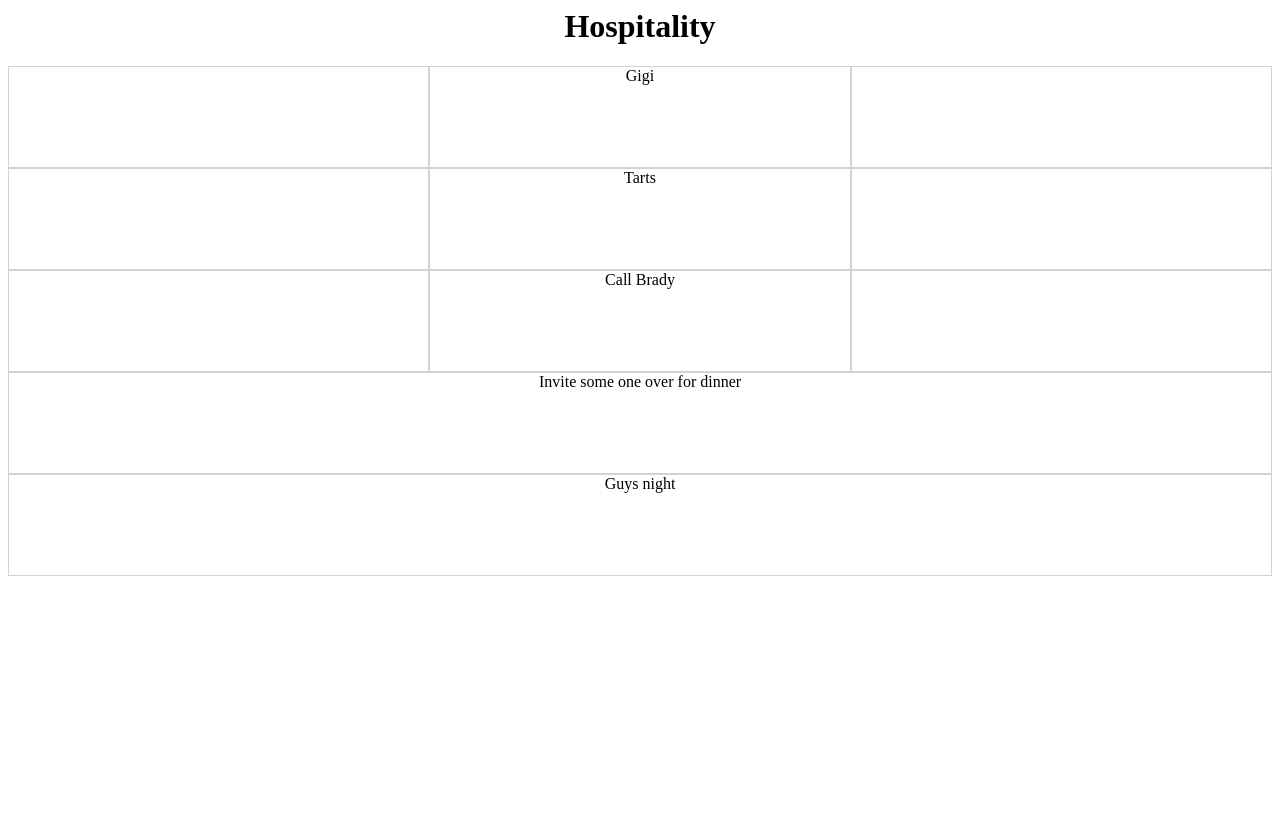
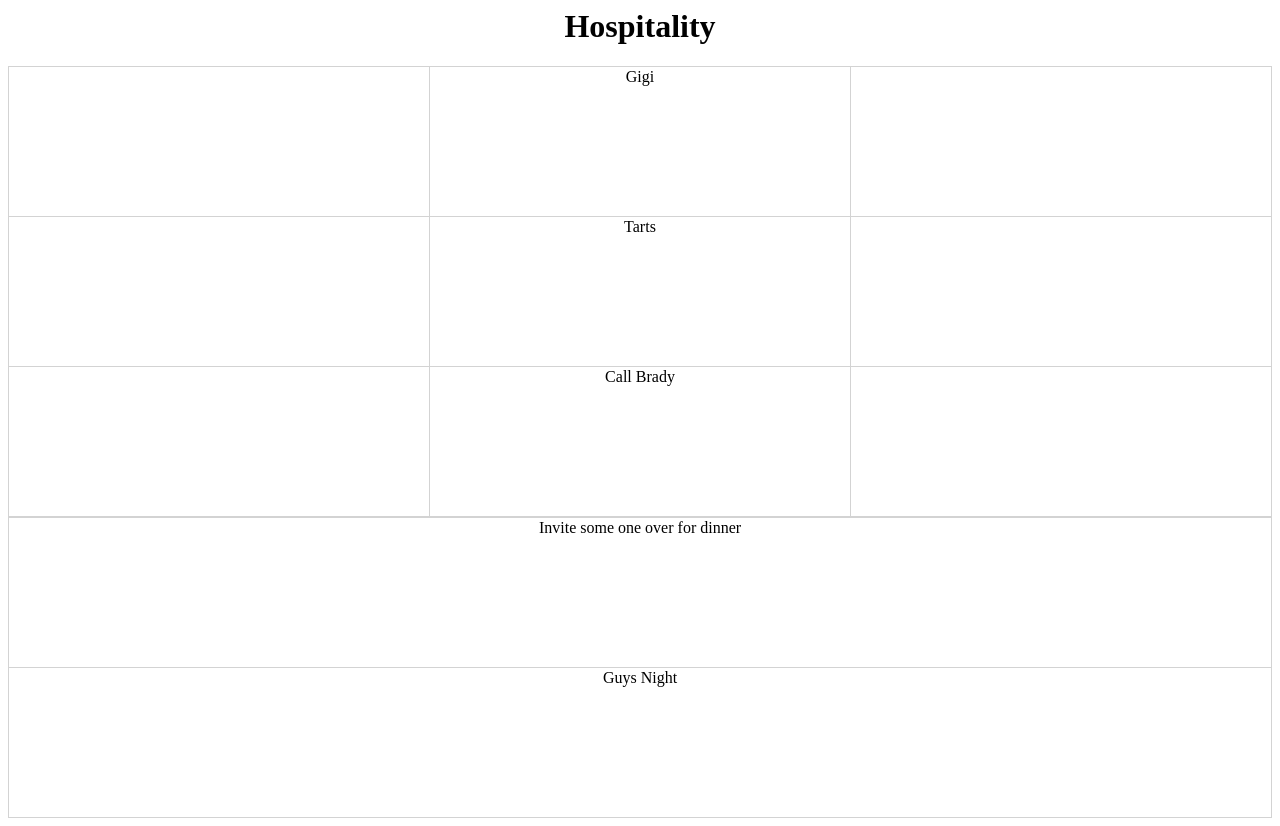
Before and after one commit to Narcolapser/bullet_journaling, a Flask app: page /hospitality in a window 1280 px wide. Before the commit the page ends 576 px from the top, so only its background shows below. Run offline with Flask 2, Linux system fonts and the light colour scheme.

Commit message:
Updating to be pdf friendly.
I can't use flexbox with my pdf render, so I am going to have to convert
everything to use tables.

```diff
--- a/templates/body_fat.html
+++ b/templates/body_fat.html
@@ -9,7 +9,7 @@
         </tr>
         {% for month in months %}
         <tr>
-            <td style="border:1px solid black; height:70px">{{month}}</td>
+            <td style="border:1px solid black; height:60px">{{month}}</td>
             <td style="border:1px solid black;"></td>
             <td style="border:1px solid black;"></td>
             <td style="border:1px solid black;"></td>
--- a/templates/goals.html
+++ b/templates/goals.html
@@ -3,7 +3,7 @@
     <center><h2>{{subtitle}}<h1></center>
     <ul style="list-style-type:none;">
     {% for goal in goals %}
-        <li style="font-size: 25px"><input style="width: 25px; height: 25px" type="checkbox">{{goal}}</input></li>
+        <li style="font-size: 25px">☐ {{goal}}</input></li>
     {% endfor %}
     </ul>
 </html>
--- a/templates/hospitality.html
+++ b/templates/hospitality.html
@@ -1,26 +1,33 @@
 <html>
+    <style>
+    td {border: 1px solid lightgray;
+        width: 33%;
+        vertical-align: top;}
+    </style>
     <center><h1>Hospitality</h1></center>
-    <div style="display: flex; flex-direction: column; width: 100%">
-        <div style="display: flex; flex-drection: row; flex-grow: 1" >
-            <div style="flex: 1; height:100px; border: 1px solid lightgray"></div>
-            <div style="flex: 1; height:100px; border: 1px solid lightgray"><center>Gigi</center></div>
-            <div style="flex: 1; height:100px; border: 1px solid lightgray"></div>
-        </div>
-        <div style="display: flex; flex-drection: row; flex-grow: 1" >
-            <div style="flex: 1; height:100px; border: 1px solid lightgray"></div>
-            <div style="flex: 1; height:100px; border: 1px solid lightgray"><center>Tarts</center></div>
-            <div style="flex: 1; height:100px; border: 1px solid lightgray"></div>
-        </div>
-        <div style="display: flex; flex-drection: row; flex-grow: 1" >
-            <div style="flex: 1; height:100px; border: 1px solid lightgray"></div>
-            <div style="flex: 1; height:100px; border: 1px solid lightgray"><center>Call Brady</center></div>
-            <div style="flex: 1; height:100px; border: 1px solid lightgray"></div>
-        </div>
-        <div style="display: flex; flex-drection: row; flex-grow: 1" >
-            <div style="flex-grow: 1; height:100px; border: 1px solid lightgray"><center>Invite some one over for dinner</center></div>
-        </div>
-        <div style="display: flex; flex-drection: row; flex-grow: 1" >
-            <div style="flex: 1; height:100px; border: 1px solid lightgray"><center>Guys night</center></div>
-        </div>
-    </div>
+    <table style="border-collapse:collapse; width:100%">
+        <tr style="border: 1px solid lightgray; height:150px">
+            <td></td>
+            <td><center>Gigi</center></td>
+            <td></td>
+        </tr>
+        <tr style="border: 1px solid lightgray; height:150px">
+            <td></td>
+            <td><center>Tarts</center></td>
+            <td></td>
+        </tr>
+        <tr style="border: 1px solid lightgray; height:150px">
+            <td></td>
+            <td><center>Call Brady</center></td>
+            <td></td>
+        </tr>
+    </table>
+    <table style="border-collapse:collapse; width:100%">
+        <tr style="border: 1px solid lightgray; height:150px">
+            <td style="width: 100%"><center>Invite some one over for dinner</center></td>
+        </tr>
+        <tr style="border: 1px solid lightgray; height:150px">
+            <td style="width: 100%"><center>Guys Night</center></td>
+        </tr>
+    </table>
 </html>
```
Also changed, not shown: compiler.py (+16 -3 lines).
